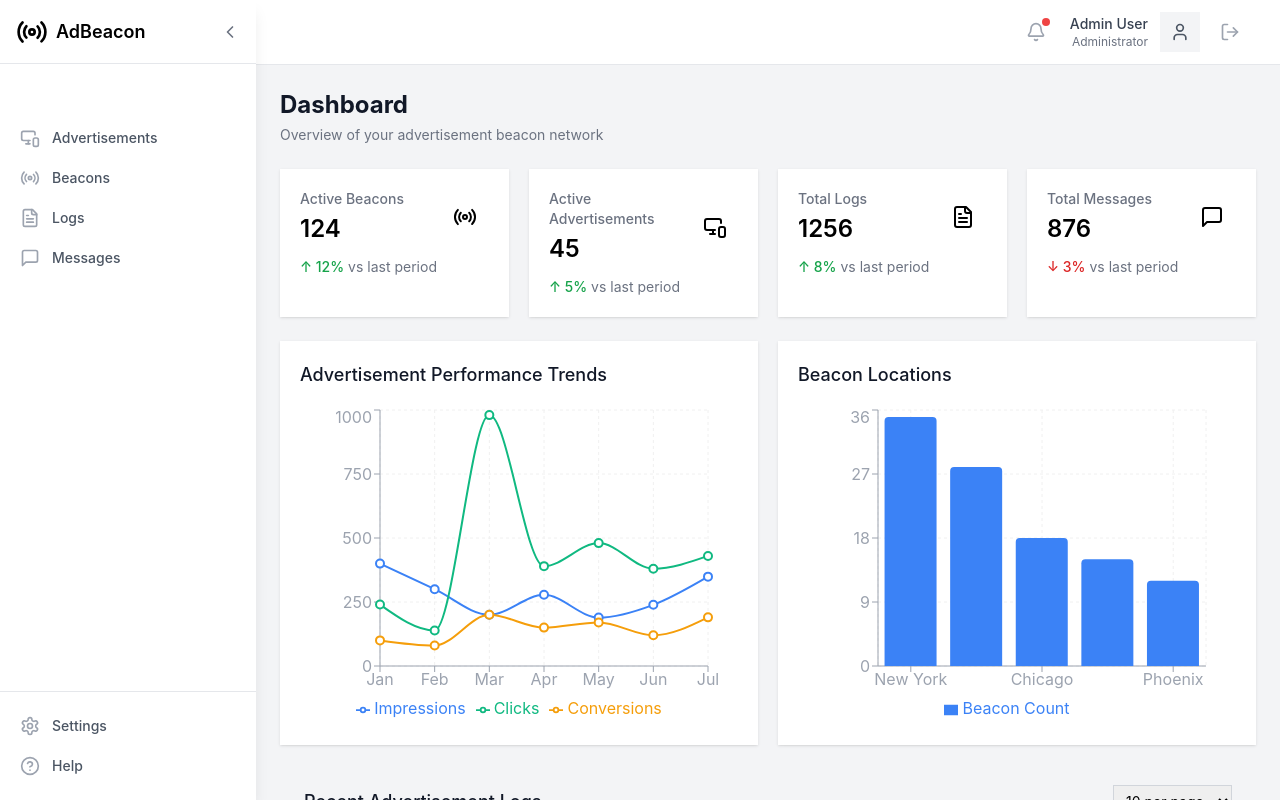
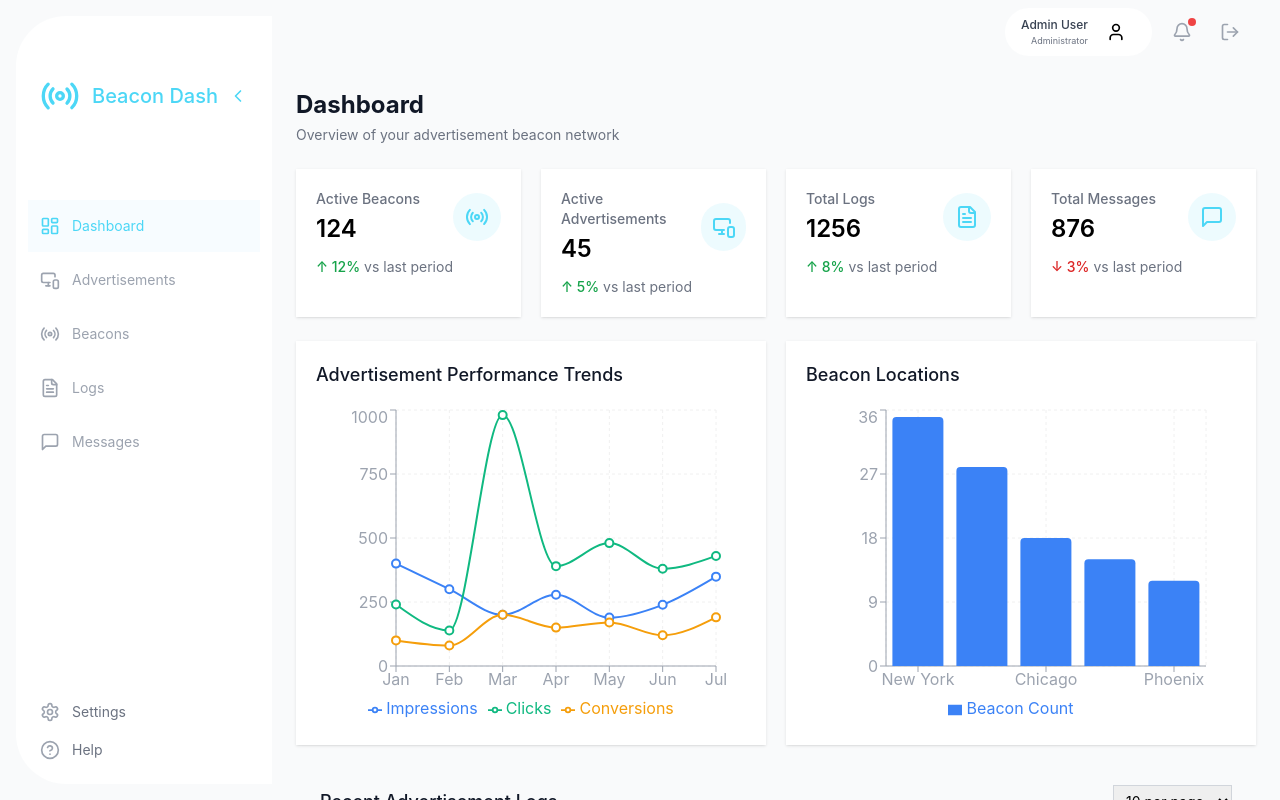
Before and after one commit to TemesgenGetye/beacon-admin, a React (Vite) app: page / in a window 1280 px wide. Built offline with nearby package versions, Linux system fonts and the light colour scheme.

Commit message:
edit sidenav style

```diff
--- a/src/App.jsx
+++ b/src/App.jsx
@@ -14,7 +14,7 @@ function App() {
 
   return (
     <Router>
-      <div className="flex h-screen overflow-hidden bg-gray-100">
+      <div className="flex h-screen overflow-hidden bg-secondary">
         {/* Sidebar */}
         <Sidebar sidebarOpen={sidebarOpen} setSidebarOpen={setSidebarOpen} />
 
--- a/src/components/DataTable.jsx
+++ b/src/components/DataTable.jsx
@@ -1,5 +1,3 @@
-'use client';
-
 import { useState } from 'react';
 import { ChevronLeft, ChevronRight, Edit, Trash, Eye } from 'lucide-react';
 
@@ -55,6 +53,7 @@ const DataTable = ({ data, columns, title, pagination }) => {
                     key={`${rowIndex}-${column.key}`}
                     className="px-6 py-4 whitespace-nowrap text-sm text-gray-500"
                   >
+                    {/* {shouldn't show the ID column} */}
                     {column.render ? column.render(row) : row[column.key]}
                   </td>
                 ))}
@@ -77,7 +76,7 @@ const DataTable = ({ data, columns, title, pagination }) => {
       {totalPages > 1 && (
         <div className="px-6 py-3 flex items-center justify-between border-t border-gray-200 bg-gray-50">
           <div className="text-sm text-gray-500">
-            Showing {startIndex + 1} to {Math.min(startIndex + itemsPerPage, data.length)} of{' '}
+            Showing {startIndex + 1} to {Math.min(startIndex + itemsPerPage, data.length)} of
             {pagination?.total || data.length} entries
           </div>
           <div className="flex items-center gap-2">
--- a/src/components/Header.jsx
+++ b/src/components/Header.jsx
@@ -5,7 +5,7 @@ const Header = ({ sidebarOpen, setSidebarOpen }) => {
   // const { user, logout } = useAuth();
 
   return (
-    <header className="sticky top-0 z-30 bg-white border-b">
+    <header className="sticky top-0 z-35 border-b border-gray-50">
       <div className="px-4 sm:px-6 lg:px-8 h-16">
         <div className="flex items-center justify-between h-full">
           <div className="flex items-center gap-4">
@@ -15,12 +15,31 @@ const Header = ({ sidebarOpen, setSidebarOpen }) => {
               onClick={() => setSidebarOpen(true)}
             >
               <span className="sr-only">Open sidebar</span>
-              <Menu className="h-6 w-6" />
+              <Menu className="h-6 w-6" color="#4cd7f6" />
             </button>
           </div>
 
-          <div className="flex items-center gap-4">
+          <div className="flex items-center justify-between gap-4">
+            {/* User Menu */}
+            <div className="relative">
+              <div className="flex items-center gap-3">
+                <section className="bg-white px-4 py-1 rounded-3xl flex items-center gap-2 ">
+                  <div className="flex flex-col items-end">
+                    <span className="text-[12px] font-medium text-gray-700">
+                      {/* {user?.name || 'Admin User'}
+                       */}
+                      Admin User
+                    </span>
+                    <span className="text-[9px] text-gray-500">Administrator</span>
+                  </div>
+                  <div className="h-10 w-10 rounded-lg  flex items-center justify-center">
+                    <User className="h-6 w-5 " />
+                  </div>
+                </section>
+
                 {/* Notifications */}
+
+                <section className="flex items-center justify-center gap-3">
                   <div className="relative">
                     <button className="p-2 text-gray-400 hover:text-gray-600 rounded-lg hover:bg-gray-100">
                       <span className="sr-only">View notifications</span>
@@ -29,26 +48,15 @@ const Header = ({ sidebarOpen, setSidebarOpen }) => {
                     </button>
                   </div>
 
-            {/* User Menu */}
-            <div className="relative">
-              <div className="flex items-center gap-3">
-                <div className="flex flex-col items-end">
-                  <span className="text-sm font-medium text-gray-700">
-                    {/* {user?.name || 'Admin User'}
-                     */}
-                    Admin User
-                  </span>
-                  <span className="text-xs text-gray-500">Administrator</span>
-                </div>
-                <div className="h-10 w-10 rounded-lg bg-gray-100 flex items-center justify-center">
-                  <User className="h-5 w-5 text-gray-600" />
-                </div>
+                  {/* Logout */}
+
                   <button
                     // onClick={logout}
                     className="p-2 text-gray-400 hover:text-gray-600 rounded-lg hover:bg-gray-100"
                   >
                     <LogOut className="h-5 w-5" />
                   </button>
+                </section>
               </div>
             </div>
           </div>
--- a/src/components/Sidebar.jsx
+++ b/src/components/Sidebar.jsx
@@ -1,5 +1,3 @@
-'use client';
-
 import { useState } from 'react';
 import { Link, useLocation } from 'react-router-dom';
 import {
@@ -8,10 +6,10 @@ import {
   Radio,
   FileText,
   MessageSquare,
-  X,
   Settings,
   HelpCircle,
   ChevronLeft,
+  X,
 } from 'lucide-react';
 
 const Sidebar = ({ sidebarOpen, setSidebarOpen }) => {
@@ -36,7 +34,7 @@ const Sidebar = ({ sidebarOpen, setSidebarOpen }) => {
     <>
       {/* Mobile sidebar backdrop */}
       <div
-        className={`fixed inset-0 z-40 bg-gray-900 bg-opacity-30 transition-opacity duration-200 lg:hidden ${
+        className={`fixed inset-0 z-40 bg-black/10 backdrop-blur-sm transition-opacity duration-200 lg:hidden ${
           sidebarOpen ? 'opacity-100' : 'opacity-0 pointer-events-none'
         }`}
         onClick={() => setSidebarOpen(false)}
@@ -44,84 +42,89 @@ const Sidebar = ({ sidebarOpen, setSidebarOpen }) => {
 
       {/* Sidebar */}
       <div
-        className={`fixed inset-y-0 left-0 z-40 w-64 bg-white shadow-lg transform transition-all duration-200 ease-in-out lg:translate-x-0 lg:static lg:inset-0 ${
+        className={`fixed inset-y-0 left-0 z-40 w-64 h-[96%] rounded-l-[50px] ml-4 m-auto bg-white transform transition-all duration-200 ease-in-out lg:translate-x-0 lg:static lg:inset-0 ${
           sidebarOpen ? 'translate-x-0' : '-translate-x-full'
         } ${collapsed ? 'lg:w-20' : 'lg:w-64'}`}
       >
         <div className="flex flex-col h-full">
           {/* Header */}
-          <div className="flex items-center justify-between h-16 px-4 border-b">
+          <div className="flex items-center justify-between h-16 px-6 py-20">
             <div className="flex items-center">
-              <Radio className="h-8 w-8 text-primary" />
-              {!collapsed && <span className="ml-2 text-lg font-semibold">AdBeacon</span>}
+              <div className="flex items-center justify-center">
+                <Radio className="h-10 w-10 text-primary" />
+              </div>
+              {!collapsed && (
+                <span className="ml-3 text-xl font-medium text-primary">Beacon Dash</span>
+              )}
             </div>
             <div className="flex items-center">
               <button
-                className="text-gray-500 hover:text-gray-700 lg:hidden"
+                className="text-gray-400 hover:text-gray-600 lg:hidden"
                 onClick={() => setSidebarOpen(false)}
               >
-                <X className="h-6 w-6" />
+                <X className="h-5 w-5" />
               </button>
               <button
-                className="hidden lg:block text-gray-500 hover:text-gray-700"
+                className="hidden lg:block text-gray-400 hover:text-gray-600"
                 onClick={() => setCollapsed(!collapsed)}
               >
                 <ChevronLeft
                   className={`h-5 w-5 transition-transform duration-200 ${collapsed ? 'rotate-180' : ''}`}
+                  color="#4cd7f6"
                 />
               </button>
             </div>
           </div>
 
           {/* Navigation */}
-          <nav className="flex-1 overflow-y-auto px-3 py-4">
-            <div className="space-y-1">
+          <nav className="flex-1 overflow-y-auto py-6">
+            <div className="space-y-0.5 px-3">
               {navItems.map(item => (
                 <Link
                   key={item.name}
                   to={item.path}
-                  className={`group flex items-center px-2 py-2 text-sm font-medium rounded-lg transition-colors ${
+                  className={`group flex items-center px-3 py-4 text-sm font-normal rounded-md transition-colors ${
                     activeItem === item.path
-                      ? 'bg-primary text-white'
-                      : 'text-gray-600 hover:bg-gray-100'
+                      ? 'text-primary bg-sky-50/50'
+                      : 'text-gray-400 hover:text-primary hover:bg-gray-50'
                   }`}
                   onClick={() => setActiveItem(item.path)}
                 >
                   <item.icon
-                    className={`h-5 w-5 ${
+                    className={`h-5 w-5 mr-3 ${
                       activeItem === item.path
-                        ? 'text-white'
-                        : 'text-gray-400 group-hover:text-gray-500'
+                        ? 'text-primary'
+                        : 'text-gray-400 group-hover:text-primary'
                     }`}
                   />
-                  {!collapsed && <span className="ml-3">{item.name}</span>}
+                  {!collapsed && <span>{item.name}</span>}
                 </Link>
               ))}
             </div>
           </nav>
 
           {/* Bottom Navigation */}
-          <div className="border-t px-3 py-4">
-            <div className="space-y-1">
+          <div className="py-4">
+            <div className="space-y-0.5 px-3">
               {bottomNavItems.map(item => (
                 <Link
                   key={item.name}
                   to={item.path}
-                  className={`group flex items-center px-2 py-2 text-sm font-medium rounded-lg transition-colors ${
+                  className={`group flex items-center px-3 py-2 text-sm font-normal rounded-md transition-colors ${
                     activeItem === item.path
-                      ? 'bg-primary text-white'
-                      : 'text-gray-600 hover:bg-gray-100'
+                      ? 'text-primary bg-sky-50/50'
+                      : 'text-gray-500 hover:text-primary hover:bg-gray-50'
                   }`}
                   onClick={() => setActiveItem(item.path)}
                 >
                   <item.icon
-                    className={`h-5 w-5 ${
+                    className={`h-5 w-5 mr-3 ${
                       activeItem === item.path
-                        ? 'text-white'
-                        : 'text-gray-400 group-hover:text-gray-500'
+                        ? 'text-primary'
+                        : 'text-gray-400 group-hover:text-primary'
                     }`}
                   />
-                  {!collapsed && <span className="ml-3">{item.name}</span>}
+                  {!collapsed && <span>{item.name}</span>}
                 </Link>
               ))}
             </div>
--- a/src/pages/Advertisements.jsx
+++ b/src/pages/Advertisements.jsx
@@ -21,12 +21,12 @@ const Advertisements = () => {
     {
       key: 'advertisement_id',
       header: 'ID',
-      width: '100px',
+      width: '20px',
     },
     {
       key: 'title',
       header: 'Title',
-      width: '200px',
+      width: '300px',
     },
     {
       key: 'is_active',
--- a/tailwind.config.js
+++ b/tailwind.config.js
@@ -14,16 +14,24 @@ module.exports = {
           border: "hsl(var(--border))",
           input: "hsl(var(--input))",
           ring: "hsl(var(--ring))",
-          background: "hsl(var(--background))",
+          background: "#f9fafb",
           foreground: "hsl(var(--foreground))",
           primary: {
-            DEFAULT: "hsl(var(--primary))",
+            DEFAULT: "#4cd7f6",
             foreground: "hsl(var(--primary-foreground))",
           },
           secondary: {
-            DEFAULT: "hsl(var(--secondary))",
+            DEFAULT: "#f9fafb",
             foreground: "hsl(var(--secondary-foreground))",
           },
+        third :{
+          DEFAULT: "#FE8360",
+          foreground: "hsl(var(--third-foreground))",
+        } ,
+        forth :{
+          DEFAULT: "#2d254c",
+          foreground: "hsl(var(--forth-foreground))",
+        },
           destructive: {
             DEFAULT: "hsl(var(--destructive))",
             foreground: "hsl(var(--destructive-foreground))",
```
Lines whose indentation alone changed are shown as unchanged.
